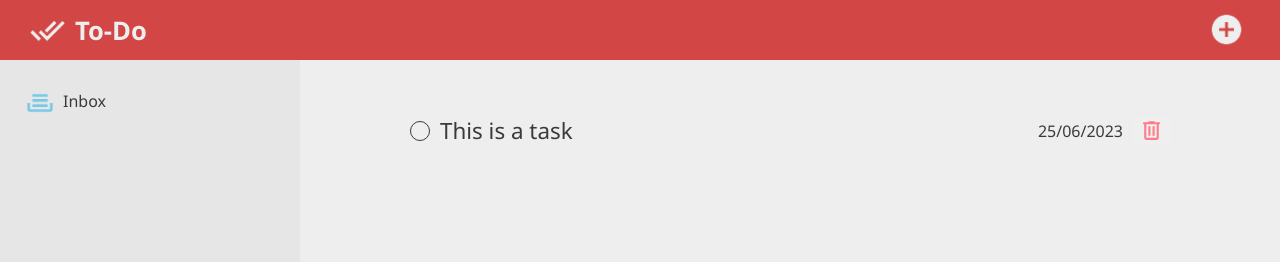
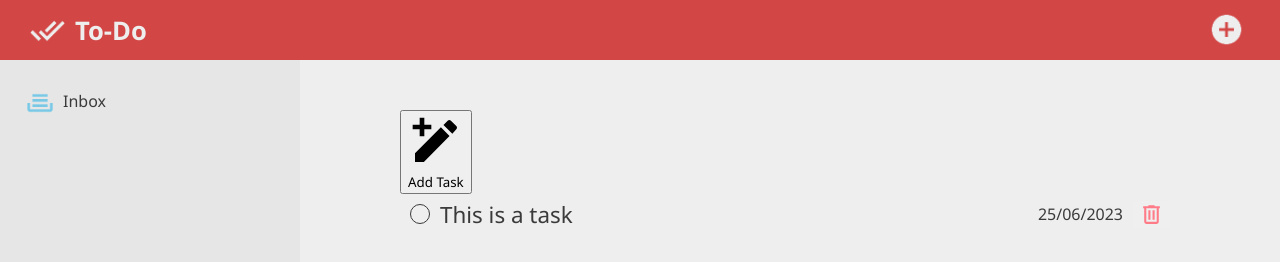
Before and after one commit to benijaichenco/To-do-list, a website built with webpack: page dist/index.html in a window 1280 px wide. Built offline with nearby package versions, Linux system fonts and the light colour scheme.

Commit message:
create add-task button

```diff
--- a/dist/index.html
+++ b/dist/index.html
@@ -38,6 +38,14 @@
       </div>
 
       <div class="main">
+        <button class="add-task-button">
+          <span class="add-task-icon">
+            <img src="../src/images/pencil-plus.svg" />
+          </span>
+          <div class="text-container">
+            <div class="add-task-button-text">Add Task</div>
+          </div>
+        </button>
         <div class="main-tasks">
           <div class="task">
             <div class="task-left">
```
